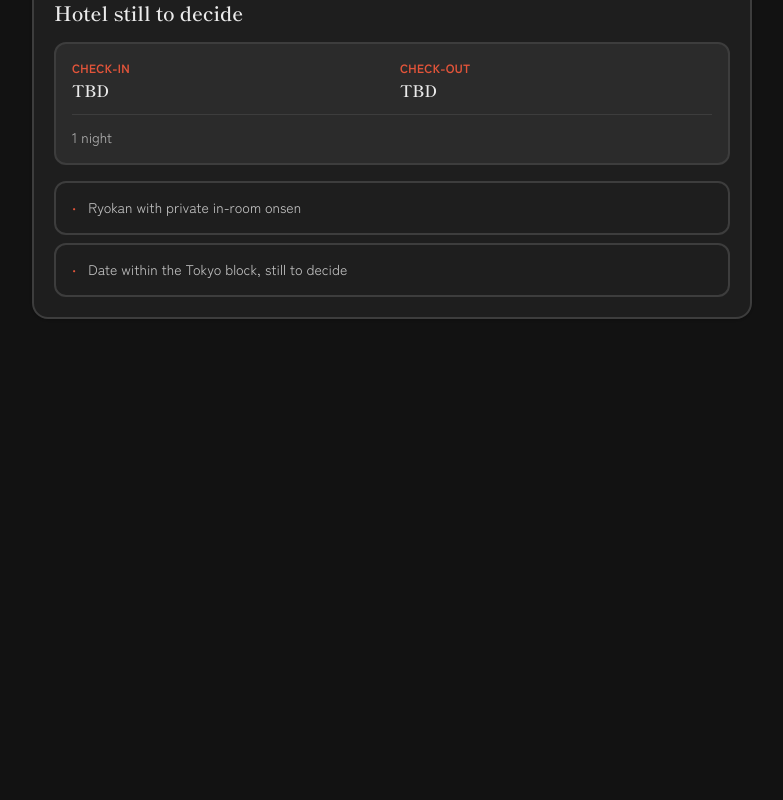
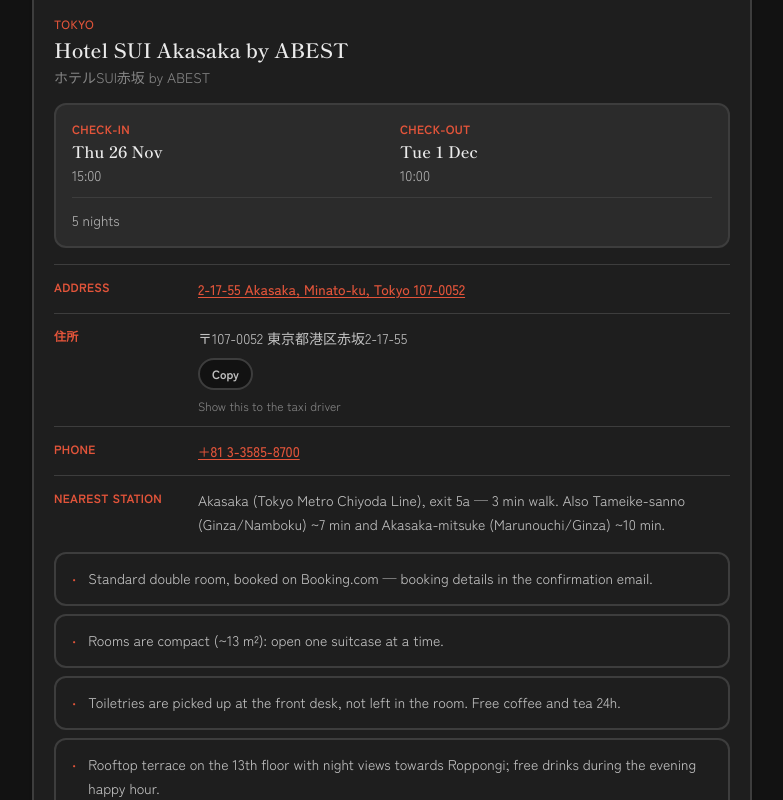
Before and after one commit to AlexLucenaWeb/nina-alex-in-japan, a Next.js app: page /hotels in a window 1280 px wide. Shown: the part 4640-5440 px from the top of the page, without its empty margins (248-1031 px from the left). Before the commit the page ends 5023 px from the top, so only its background shows below. Built offline with nearby package versions, Linux system fonts and the light colour scheme.

Commit message:
hakone tokio y hotel tokio

```diff
--- a/src/components/hakone-loop/HakoneLoopItinerary.js
+++ b/src/components/hakone-loop/HakoneLoopItinerary.js
@@ -12,11 +12,12 @@
   "Hakone Freepass, 2-day version from Odawara (¥6,000 per person, digital on EMot): buy it on Day 15 so it also covers the bus up to Gōra. Each of us needs it on our own iPhone with our own EMot account.",
   "Covers: cable car, ropeway, pirate ship, Hakone Tozan bus, Gōra Park entry. Not covered: Romancecar seat fee.",
   "Romancecar Hakone-Yumoto → Shinjuku: reserve the ~17:30 departure on EMot (leaves a buffer for the bus); autumn afternoons fill up and large-luggage space is limited.",
+  "Shinjuku → Akasaka-mitsuke on the Marunouchi Line: pay with the IC card (~¥210).",
 ];
 
 const LUGGAGE = [
   "Ask the front desk about the Hakone Carry Service to Hakone-Yumoto Station: drop off by 10:00, pick up at the station 13:30–19:00. Booked at the front desk on the day.",
-  "Plan B: Yamato delivery to the Tokyo hotel (usually next day) — keep a daypack with overnight things.",
+  "Plan B: Yamato delivery to Hotel SUI Akasaka (usually next day) — keep a daypack with overnight things.",
 ];
 
 const PLAN_B = [
--- a/src/data/day16-stops.js
+++ b/src/data/day16-stops.js
@@ -138,6 +138,18 @@
     hours: "Station",
     maps: "https://www.google.com/maps/search/?api=1&query=Shinjuku%20Station",
     photo: null,
-    desc: "Arrival in Tokyo."
+    desc: "Romancecar arrival. Follow signs to the Tokyo Metro Marunouchi Line (red, M) and take a train towards Ikebukuro/Tokyo — 4 stops, ~8 min, no transfer, IC card."
+  },
+  {
+    n: 12,
+    time: "~19:30",
+    name: "Hotel SUI Akasaka by ABEST",
+    jp: "ホテル粋 赤坂 by ABEST",
+    lat: 35.6703844,
+    lng: 139.7378975,
+    hours: "24h reception",
+    maps: "https://www.google.com/maps/search/?api=1&query=Hotel%20SUI%20Akasaka%20by%20ABEST&query_place_id=ChIJqdOjOyWLGGARGdbSDyrz6Ms",
+    photo: null,
+    desc: "Our Tokyo base for the next 5 nights. From Akasaka-mitsuke Station (Marunouchi Line) it's a ~10 min walk south; Akasaka Station (Chiyoda Line) is ~4 min away and will be our everyday station. Check in, drop the bags and grab a relaxed dinner in the Akasaka side streets, which are full of small izakayas and ramen shops."
   },
 ];
--- a/src/data/days.js
+++ b/src/data/days.js
@@ -223,7 +223,7 @@
     date: "Thursday, 26 November",
     location: "Gōra → Lake Ashi → Tokyo",
     summary:
-      "Gōra Park momiji, cable car and ropeway over Ōwakudani, pirate ship across Lake Ashi, Hakone Shrine, then Romancecar to Shinjuku.",
+      "Gōra Park momiji, cable car and ropeway over Ōwakudani, pirate ship across Lake Ashi, Hakone Shrine, then Romancecar to Shinjuku and on to the hotel in Akasaka (Tokyo).",
     recommendations: [
       "Mount Fuji: clouds usually roll in after midday, so prioritise the view at Ōwakudani over the black-egg queue.",
       "Dress in layers: Ōwakudani is ~1,000 m up and cold and windy in late November, even if Gōra is mild.",
@@ -234,6 +234,7 @@
       "Check hakonenavi.jp for ropeway and ship status before leaving in the morning.",
       "If time allows, have matcha at Hakuun-dō tea house in Gōra Park.",
       "Comfortable shoes: stone steps at the shrine and uneven ground on the cedar avenue.",
+      "Arriving with suitcases at Shinjuku around 19:00 means evening rush hour. If it's too packed, a taxi from the west exit to the hotel takes ~20 min (≈ ¥3,000–3,500).",
     ],
   },
 };
--- a/src/data/hotels.js
+++ b/src/data/hotels.js
@@ -113,18 +113,35 @@
     ],
   },
   {
-    id: "tokyo-tbd",
-    status: "pending",
+    id: "tokyo-sui-akasaka",
+    status: "booked",
     city: "Tokyo",
-    name: null,
-    checkIn: { date: "2026-11-25", time: null },
-    checkOut: { date: "2026-12-01", time: null },
-    nights: 6,
-    linkedDays: [15],
-    photo: null,
+    name: "Hotel SUI Akasaka by ABEST",
+    nameJp: "ホテルSUI赤坂 by ABEST",
+    addressEn: "2-17-55 Akasaka, Minato-ku, Tokyo 107-0052",
+    addressJp: "〒107-0052 東京都港区赤坂2-17-55",
+    phone: "+81 3-3585-8700",
+    mapsUrl:
+      "https://www.google.com/maps/search/?api=1&query=Hotel%20SUI%20Akasaka%20by%20ABEST&query_place_id=ChIJqdOjOyWLGGARGdbSDyrz6Ms",
+    website: null,
+    websiteLabel: null,
+    nearestStation:
+      "Akasaka (Tokyo Metro Chiyoda Line), exit 5a — 3 min walk. Also Tameike-sanno (Ginza/Namboku) ~7 min and Akasaka-mitsuke (Marunouchi/Ginza) ~10 min.",
+    checkIn: { date: "2026-11-26", time: "15:00" },
+    checkOut: { date: "2026-12-01", time: "10:00" },
+    nights: 5,
+    linkedDays: [16],
+    photo: "/photos/hotel-tokyo-sui-akasaka.webp",
+    photoSource:
+      "https://q-xx.bstatic.com/xdata/images/hotel/max500/550094054.jpg?k=a4b0e8dd25c9b5993f8d5e7ef3437e0ad3549df2d9bbd9838b9f2089519e40c6&o=",
     notes: [
-      "One of these nights will be spent in Hakone",
-      "Luggage stays in Tokyo during the Hakone trip",
+      "Standard double room, booked on Booking.com — booking details in the confirmation email.",
+      "Rooms are compact (~13 m²): open one suitcase at a time.",
+      "Toiletries are picked up at the front desk, not left in the room. Free coffee and tea 24h.",
+      "Rooftop terrace on the 13th floor with night views towards Roppongi; free drinks during the evening happy hour.",
+      "Coin laundry on site.",
+      "Tokyo accommodation tax may be charged at the hotel (small amount per person per night).",
+      "Check-out day (Dec 1): flight from Narita at 16:55 and we want to be at the airport by 13:25. Ask the front desk to keep the luggage after the 10:00 check-out if needed.",
     ],
   },
   {
```
Also changed, not shown: public/photos/hotel-tokyo-sui-akasaka.webp (added), public/photos/manifest.json.
